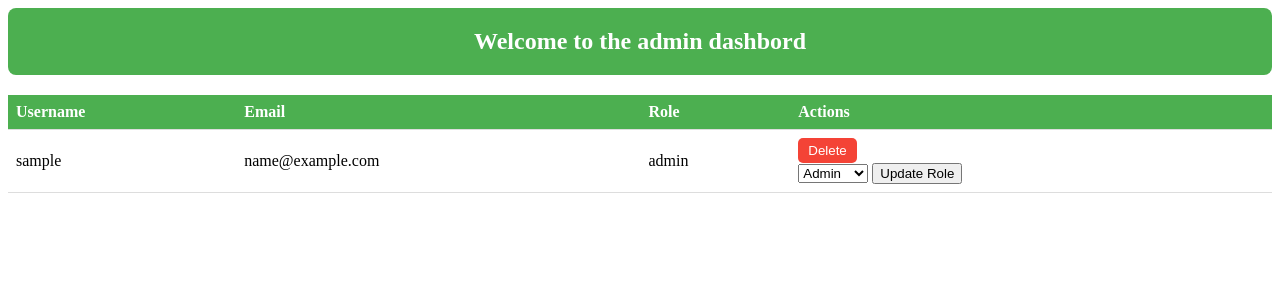
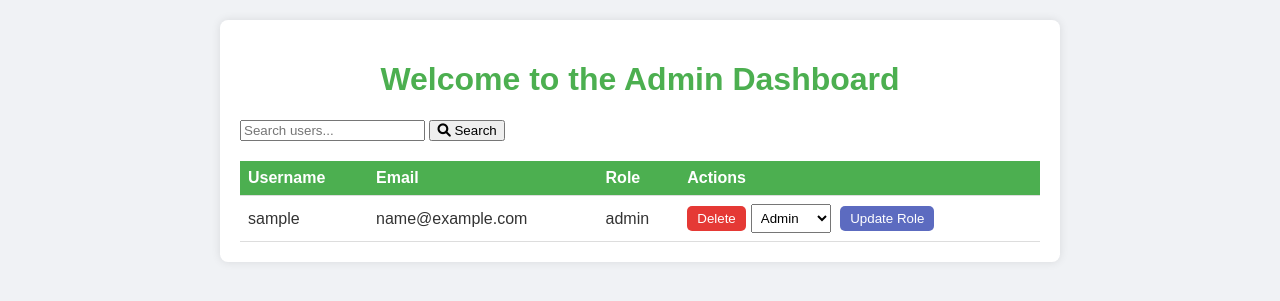
Before and after one commit to Som00712/ENV, a Flask app: page /admin/dashboard in a window 1280 px wide. Shown: the top 301 px of the page. Run offline with Flask 3, Linux system fonts and the light colour scheme; the visitor is signed in with stand-in values (Sample User, id 1); tables that the repository leaves empty or names only in its code hold one stand-in row (values such as "Sample post"); some libraries are stand-ins or nearby versions.

Commit message:
update admin for search,update and delete function

```diff
--- a/app.py
+++ b/app.py
@@ -337,29 +337,36 @@ def createquiz():
 
     # If it's not a POST request, render the form
     return render_template('create_quiz.html')
-
 @app.route('/admin/dashboard', methods=['GET', 'POST'])
 def admin_dashboard():
     if 'loggedin' in session and session['loggedin'] and 'username' in session and session['Role'] == 'admin':
         cursor = mysql.connection.cursor(MySQLdb.cursors.DictCursor)
+        users = None  # Initialize users variable
+
         if request.method == 'POST':
             if 'search_term' in request.form:
                 search_term = request.form['search_term']
-                cursor.execute("SELECT * FROM Users WHERE Username LIKE %s OR Email LIKE %s", (f"%{search_term}%", f"%{search_term}%"))
+                query = "SELECT UserID, Username, Email, Role FROM Users WHERE Username LIKE %s OR Email LIKE %s"
+                cursor.execute(query, ('%' + search_term + '%', '%' + search_term + '%'))
+                users = cursor.fetchall()
             elif 'update_role' in request.form:
                 user_id = request.form['user_id']
                 new_role = request.form['new_role']
                 cursor.execute("UPDATE Users SET Role = %s WHERE UserID = %s", (new_role, user_id))
                 mysql.connection.commit()
-                flash(f"Role updated successfully for user ID {user_id} to {new_role}.", 'success')
-            return redirect(url_for('admin_dashboard'))
-        else:
+                flash(f"Role updated successfully for user ID to {new_role}.", 'success')
+                return redirect(url_for('admin_dashboard'))
+
+        if users is None:  # If users is not set by search, load all users
             cursor.execute('SELECT UserID, Username, Email, Role FROM Users')
-        users = cursor.fetchall()
+            users = cursor.fetchall()
+
         return render_template('admin_dashboard.html', users=users)
+
     else:
         flash('You must be logged in as an admin to view this page.', 'error')
         return redirect(url_for('login'))
+
 
 
 
--- a/templates/admin_dashboard.html
+++ b/templates/admin_dashboard.html
@@ -4,50 +4,7 @@
     <meta charset="UTF-8">
     <meta name="viewport" content="width=device-width, initial-scale=1.0">
     <title>Admin Dashboard</title>
-    <style>
-        h1 {
-            font-size: 24px; /* Larger font size for prominence */
-            color: #333; /* Dark color for contrast against light backgrounds */
-            text-align: center; /* Center-align the header text */
-            padding: 20px; /* Add padding around the text */
-            background-color: #4CAF50; /* Background color to match the table headers */
-            color: white; /* White text color for contrast */
-            margin-top: 0; /* Remove the default top margin */
-            margin-bottom: 20px; /* Add some spacing below the header */
-            border-radius: 8px; /* Rounded corners for aesthetic alignment with container */
-        }
-        .alert {
-            opacity: 1;
-            animation: fadeOut 12s linear forwards; /* Animation lasts for 12 seconds */
-        }
-
-        @keyframes fadeOut {
-            0%, 83% {
-                opacity: 1; /* Full opacity for the first 10 seconds */
-            }
-            100% {
-                opacity: 0;
-                height: 0;
-                padding: 0;
-                overflow: hidden; /* Completely fades out and collapses by the end */
-            }
-        }
-        Explanation of the CSS Code:
-        Animation Duration: The total duration of the animation is set to 12 seconds.
-        Keyframes:
-        For the first 83% of the time (which corresponds to roughly 10 seconds), the opacity remains 1.
-        The transition to opacity 0 is set from 83% to 100%, providing a 2-second window for the fade-out effect. This timing is adjustable based on your needs.
-        Complete HTML Example:
-        Here's the full HTML with the integrated CSS animation for the message fade-out:
-
-        html
-        Copy code
-        <!DOCTYPE html>
-        <html lang="en">
-        <head>
-            <meta charset="UTF-8">
-            <meta name="viewport" content="width=device-width, initial-scale=1.0">
-            <title>Admin Dashboard</title>
+    <link rel="stylesheet" href="https://cdnjs.cloudflare.com/ajax/libs/font-awesome/6.0.0-beta3/css/all.min.css">
     <style>
         body {
             font-family: Arial, sans-serif;
@@ -64,9 +21,14 @@
             border-radius: 8px;
             box-shadow: 0 0 10px rgba(0, 0, 0, 0.1);
         }
+        h1 {
+            text-align: center;
+            color: #4CAF50;
+        }
         table {
             width: 100%;
             border-collapse: collapse;
+            margin-top: 20px;
         }
         th, td {
             padding: 8px;
@@ -78,8 +40,17 @@
             color: white;
         }
         .delete-button {
+            background-color: #e53935;
             color: white;
-                    background-color: #f44336;
+            padding: 5px 10px;
+            border: none;
+            border-radius: 5px;
+            cursor: pointer;
+            margin-right: 5px;
+        }
+        .update-button {
+            background-color: #5c6bc0;
+            color: white;
             padding: 5px 10px;
             border: none;
             border-radius: 5px;
@@ -88,9 +59,21 @@
         .delete-button:hover {
             background-color: #d32f2f;
         }
+        .update-button:hover {
+            background-color: #3f51b5;
+        }
+        .action-forms {
+            display: flex;
+            align-items: center;
+            justify-content: flex-start;
+        }
+        select {
+            padding: 5px;
+            margin-right: 5px;
+        }
         .alert {
             opacity: 1;
-                    animation: fadeOut 12s linear forwards; /* Updated fade out timing */
+            animation: fadeOut 12s linear forwards;
         }
         @keyframes fadeOut {
             0%, 83% {
@@ -104,9 +87,10 @@
             }
         }
     </style>
-        </form>
+</head>
 <body>
-            <h1>Welcome to the admin dashbord</h1>
+    <div class="container">
+        <h1>Welcome to the Admin Dashboard</h1>
         {% with messages = get_flashed_messages(with_categories=true) %}
             {% if messages %}
                 {% for category, message in messages %}
@@ -114,9 +98,14 @@
                 {% endfor %}
             {% endif %}
         {% endwith %}
-        </body>
-
-        <!-- Display Users -->
+        <!-- Search Users Form -->
+        <form action="{{ url_for('admin_dashboard') }}" method="post">
+            <input type="text" name="search_term" placeholder="Search users..." required>
+            <button type="submit">
+                <i class="fas fa-search"></i> Search
+            </button>
+        </form>
+        <!-- Display Users Table -->
         <table>
             <tr>
                 <th>Username</th>
@@ -129,18 +118,18 @@
                 <td>{{ user.Username }}</td>
                 <td>{{ user.Email }}</td>
                 <td>{{ user.Role }}</td>
-                <td>
+                <td class="action-forms">
                     <form action="{{ url_for('delete_user', user_id=user.UserID) }}" method="post">
                         <input type="submit" value="Delete" class="delete-button">
                     </form>
-                    <form action="" method="post">
+                    <form action="{{ url_for('admin_dashboard') }}" method="post">
                         <input type="hidden" name="user_id" value="{{ user.UserID }}">
-                        <select name="new_role">
+                        <select name="new_role" required>
                             <option value="admin">Admin</option>
                             <option value="teacher">Teacher</option>
                             <option value="student">Student</option>
                         </select>
-                        <button type="submit" name="update_role">Update Role</button>
+                        <button type="submit" name="update_role" class="update-button">Update Role</button>
                     </form>
                 </td>
             </tr>
```
Lines whose indentation alone changed are shown as unchanged.
